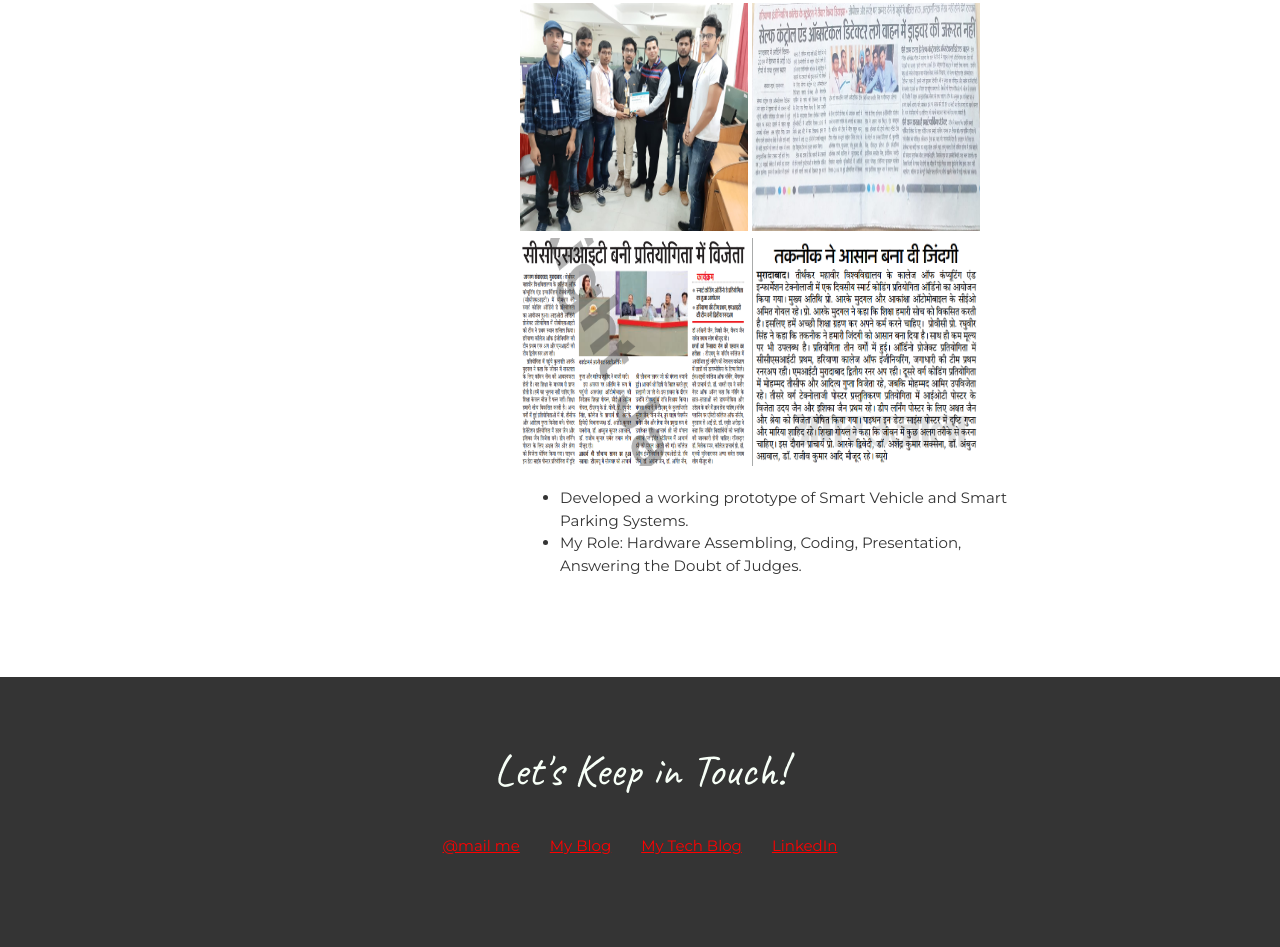
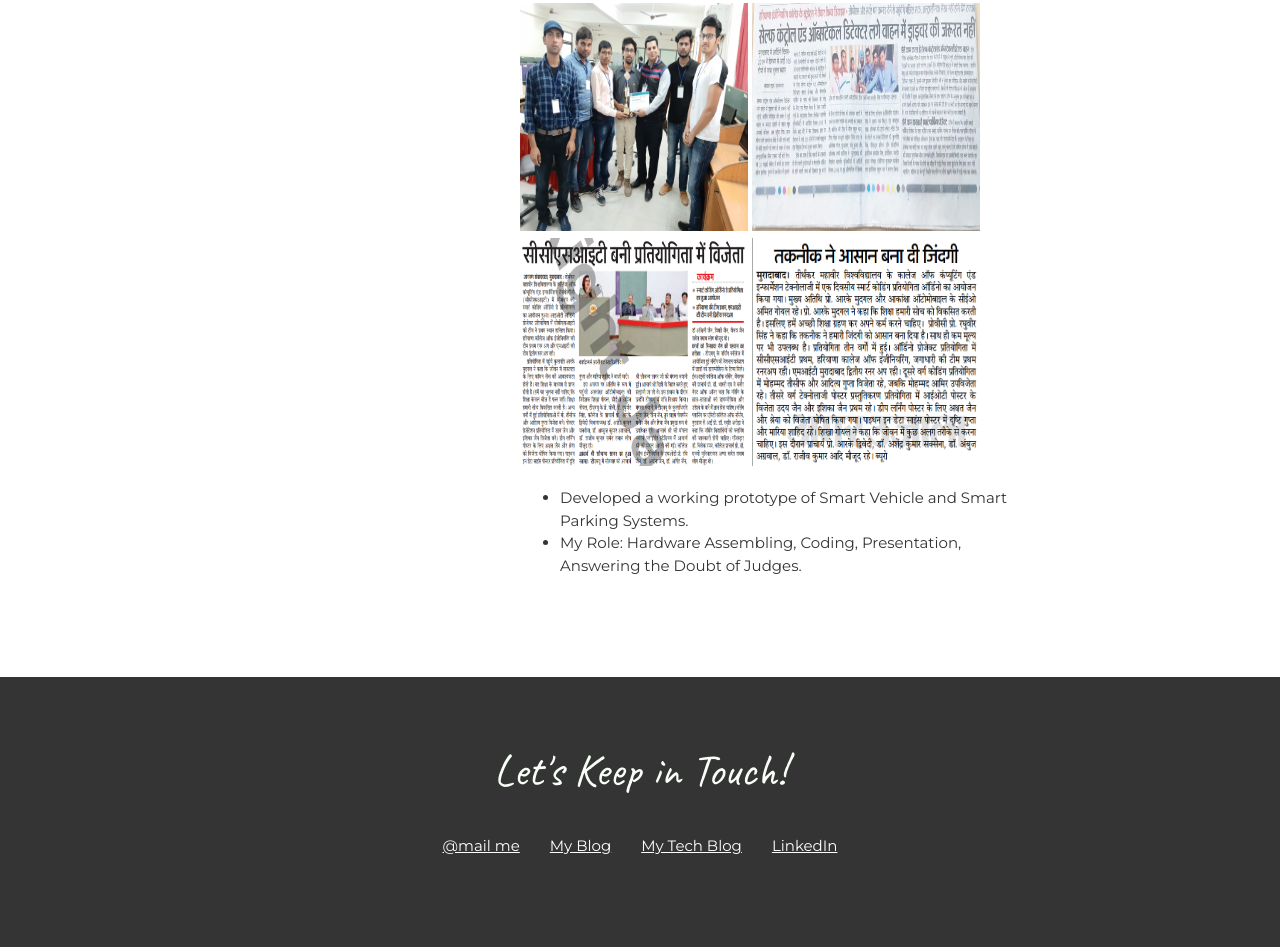
Before and after one commit to princeabhishek/myportfolio, a plain HTML site: page index.html in a window 1280 px wide. Shown: the part 6009-6956 px from the top of the page. Drawn offline with Linux system fonts and the light colour scheme.

Commit message:
Update styles.css

```diff
--- a/css/styles.css
+++ b/css/styles.css
@@ -34,7 +34,7 @@ a {
 }
 a:hover {
   text-decoration: none;
-  color: #ff0000
+  color: #ff0000;
 }
 h1 {
   font-size: 100px;
@@ -152,7 +152,6 @@ footer {
 .contact-list a {
   padding: 15px;
   display: inline-block;
-  color: #ff0000;
 }
 
 
```
